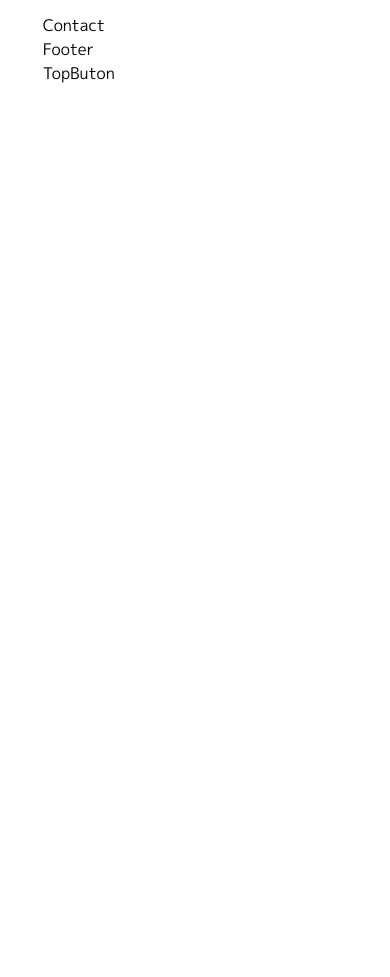
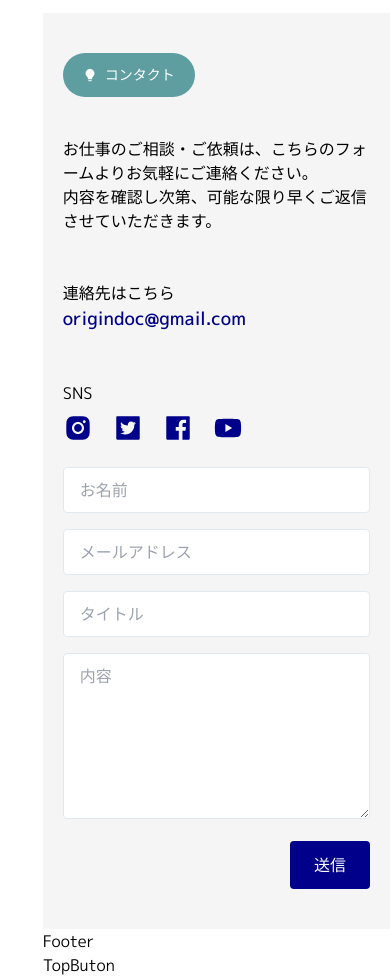
Before and after one commit to aotatsu8/nextlayer-portfolio, a Next.js app: page / in a window 390 px wide. Shown: the part 6660-7637 px from the top of the page. Before the commit the page ends 6745 px from the top, so only its background shows below. Built offline with nearby package versions, Linux system fonts and the light colour scheme.

Commit message:
Contactコンポーネント作成

```diff
--- a/package.json
+++ b/package.json
@@ -9,6 +9,7 @@
     "lint": "next lint"
   },
   "dependencies": {
+    "@emailjs/browser": "^4.4.1",
     "framer-motion": "^12.7.3",
     "next": "15.3.0",
     "react": "^19.0.0",
--- a/src/components/Contact.tsx
+++ b/src/components/Contact.tsx
@@ -1,7 +1,130 @@
-import React from "react";
+'use client';
+
+import React, { useRef } from 'react';
+import {
+  AiFillBulb,
+  AiFillFacebook,
+  AiFillInstagram,
+  AiFillTwitterSquare,
+  AiFillYoutube,
+} from 'react-icons/ai';
+import emailjs from '@emailjs/browser';
 
 function Contact() {
-  return <div>Contact</div>;
+  const form = useRef<HTMLFormElement>(null);
+  const sendEmail = (e: React.FormEvent<HTMLFormElement>) => {
+    e.preventDefault();
+    // form.current が null の場合は処理を中断
+    if (!form.current) return;
+
+    emailjs
+      .sendForm('service_hu8ycwu', 'template_d8wqzrm', form.current!, 'FvdSAkMWoZPdhhUnm')
+      .then(
+        () => {
+          if (form.current) {
+            form.current.reset();
+          }
+          console.log('SUCCESS!');
+        },
+        (error) => {
+          console.log('FAILED...', error.text);
+        }
+      );
+  };
+
+  return (
+    <section
+      className="w-full h-fit px-[40px] md:py-20 lg:pb-40 lg:pt-10 py-10 max-xs:px-[20px] relative bg-whitesmoke"
+      id="contact"
+    >
+      <div className="max-w-7xl mx-auto">
+        {/* セクションタイトル */}
+        <div className="inline-block">
+          <p className="bg-cadetblue text-white text-sm font-medium py-3 px-5 rounded-full flex items-center gap-2 mb-10">
+            <span>
+              <AiFillBulb />
+            </span>
+            コンタクト
+          </p>
+        </div>
+
+        {/* 左　メッセージ部分 */}
+        <div className="grid grid-cols-1 lg:grid-cols-2 gap-6 ">
+          <div>
+            <p>
+              お仕事のご相談・ご依頼は、こちらのフォームよりお気軽にご連絡ください。
+              <br />
+              内容を確認し次第、可能な限り早くご返信させていただきます。
+            </p>
+            <p className="mt-12">連絡先はこちら</p>
+            <h4 className="text-lg font-medium text-darkblue">origindoc@gmail.com</h4>
+            {/* sns */}
+            <div className="mt-12">
+              <div className="flex flex-col gap-2">
+                <h5>SNS</h5>
+                <div className="flex gap-5">
+                  <a href="" className="text-3xl text-darkblue">
+                    <AiFillInstagram />
+                  </a>
+                  <a href="" className="text-3xl text-darkblue">
+                    <AiFillTwitterSquare />
+                  </a>
+                  <a href="" className="text-3xl text-darkblue">
+                    <AiFillFacebook />
+                  </a>
+                  <a href="" className="text-3xl text-darkblue">
+                    <AiFillYoutube />
+                  </a>
+                </div>
+              </div>
+            </div>
+          </div>
+
+          {/* 右 メールフォーム部分*/}
+          <div>
+            <form ref={form} onSubmit={sendEmail} className="w-full">
+              <input
+                type="text"
+                id="name"
+                name="name"
+                placeholder="お名前"
+                className="w-full text-gray-700 border border-slate-200 rounded py-3 px-4 mb-4 leading-tight focus:outline-cadetblue"
+              />
+              <input
+                type="email"
+                id="email"
+                name="email"
+                placeholder="メールアドレス"
+                className="w-full text-gray-700 border border-slate-200 rounded py-3 px-4 mb-4 leading-tight focus:outline-cadetblue"
+              />
+              <input
+                type="text"
+                id="subject"
+                name="subject"
+                placeholder="タイトル"
+                className="w-full text-gray-700 border border-slate-200 rounded py-3 px-4 mb-4 leading-tight focus:outline-cadetblue"
+              />
+              <textarea
+                name="message"
+                id="message"
+                rows={7}
+                placeholder="内容"
+                className="w-full text-gray-700 border border-slate-200 rounded py-3 px-4 mb-4 leading-tight focus:outline-cadetblue"
+              ></textarea>
+              <div className="flex justify-end">
+                <button
+                  type="submit"
+                  className="bg-darkblue text-white font-medium py-3 px-6 rounded hover:shadow-lg hover:bg-darkblue/75"
+                >
+                  送信
+                </button>
+              </div>
+            </form>
+          </div>
+        </div>
+      </div>
+    </section>
+  );
 }
 
 export default Contact;
```
Also changed, not shown: 1 other file (tests, documents, lock files or other folders).
